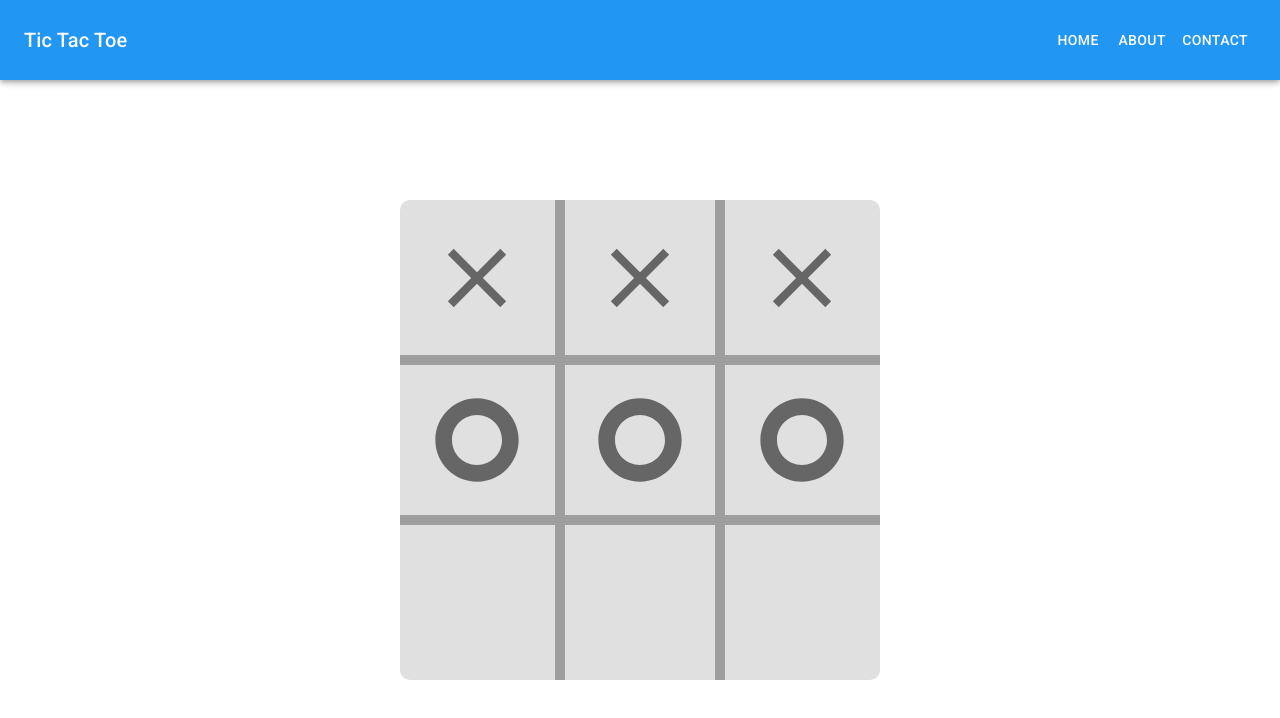
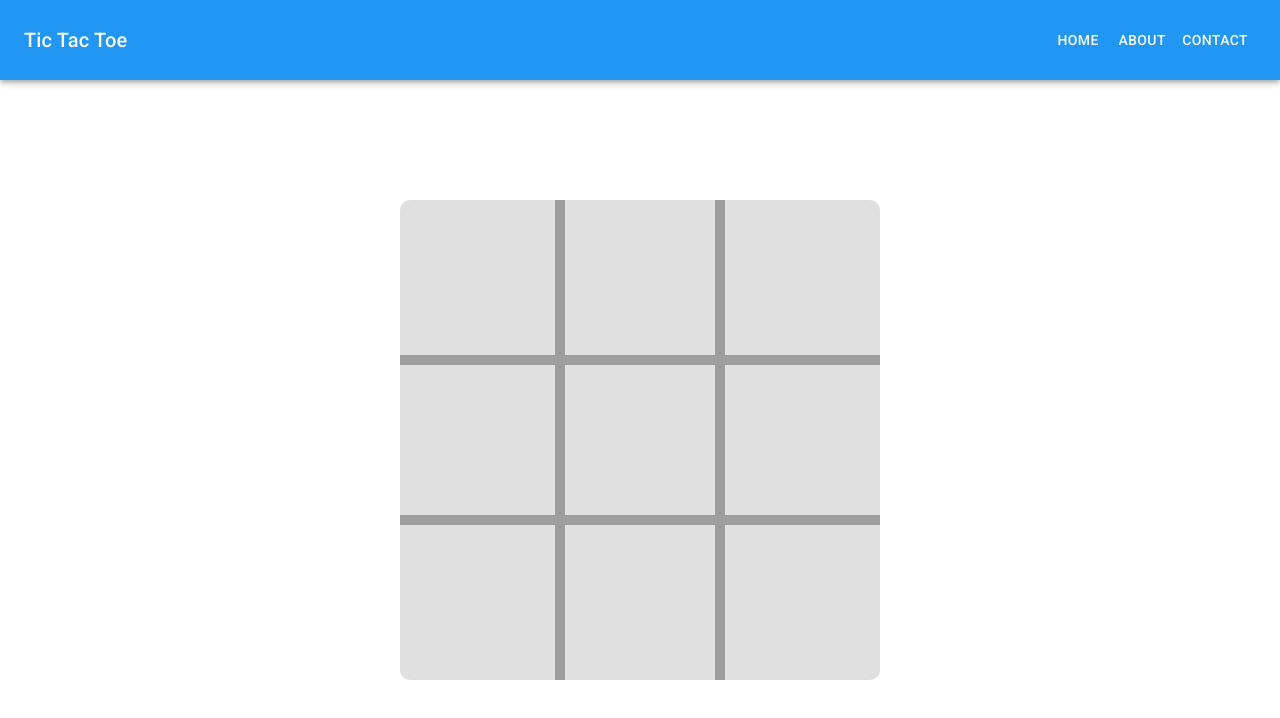
Before and after one commit to dah06a/tic-tac-toe, a React (Create React App) app: page / in a window 1280 px wide. Shown: the top 718 px of the page. Built offline with nearby package versions, Linux system fonts and the light colour scheme.

Commit message:
Added slice redux state and actions/reducers for basic play action

```diff
--- a/src/App.tsx
+++ b/src/App.tsx
@@ -1,6 +1,6 @@
 import Navbar from './features/navbar/Navbar';
 import GameContainer from './gameContainer/GameContainer';
-import Board from './features/board/Board';
+import Board from './features/game/Board';
 import './App.css';
 
 function App() {
--- a/src/app/store.ts
+++ b/src/app/store.ts
@@ -1,9 +1,11 @@
 import { configureStore, ThunkAction, Action } from '@reduxjs/toolkit';
 import counterReducer from '../features/counter/counterSlice';
+import gameReducer from '../features/game/gameSlice';
 
 export const store = configureStore({
   reducer: {
     counter: counterReducer,
+    game: gameReducer,
   },
 });
 
--- a/src/features/board/Board.tsx
+++ b/src/features/game/Board.tsx
@@ -1,6 +1,9 @@
 import Grid from '@mui/material/Grid';
 
 import Square from './Square';
+import { useAppSelector } from '../../app/hooks';
+import { selectGameData } from './gameSlice';
+
 import { mainTheme } from '../../themes/mainTheme';
 
 
@@ -21,33 +24,39 @@ const styles = {
 export default function Board() {
 
 	const tempSquares: number[] = [0, 1, 2, 3, 4, 5, 6, 7, 8];
+	const gameData = useAppSelector(selectGameData);
+	const row1Data = gameData.slice(0, 3);
+	const row2Data = gameData.slice(3, 6);
+	const row3Data = gameData.slice(6);
+
+	console.log(gameData);
 
 	return (
 		<Grid container sx={styles.board}>
 			<Grid container item sx={styles.row}>
-				{tempSquares.slice(0, 3).map(item => (
+				{row1Data.map((val, idx) => (
 					<Square
-					key={item}
-					status='X'
-					pos={item}
+					key={idx}
+					status={val}
+					pos={idx}
 				/>
 				))}
 			</Grid>
 			<Grid container item sx={styles.row}>
-			{tempSquares.slice(3, 6).map(item => (
+			{row2Data.map((val, idx) => (
 					<Square
-					key={item}
-					status='O'
-					pos={item}
+					key={idx}
+					status={val}
+					pos={idx+3}
 				/>
 				))}
 			</Grid>
 			<Grid container item sx={styles.row}>
-				{tempSquares.slice(6).map(item => (
-						<Square
-						key={item}
-						status={null}
-						pos={item}
+				{row3Data.map((val, idx) => (
+					<Square
+					key={idx}
+					status={val}
+					pos={idx+6}
 					/>
 				))}
 			</Grid>
--- a/src/features/board/Square.tsx
+++ b/src/features/game/Square.tsx
@@ -4,6 +4,9 @@ import Grid from '@mui/material/Grid';
 import IconButton from '@mui/material/IconButton';
 import Close from '@mui/icons-material/Close';
 import TripOrigin from '@mui/icons-material/TripOrigin';
+
+import { useAppDispatch } from '../../app/hooks';
+import { takeTurn } from './gameSlice';
 
 import { mainTheme } from '../../themes/mainTheme';
 
@@ -14,8 +17,17 @@ type SquareProps = {
 
 export default function Square(props: SquareProps) {
     const { status, pos } = props;
+    const dispatch = useAppDispatch();
+
+    function handleTurn() {
+        console.log(pos);
+        dispatch(takeTurn({
+            pos: pos,
+            val: 'X',
+        }));
+    }
+
     const gridColor = mainTheme.palette.grey[500];
-
     const styles = {
         square: {
             width: '100%',
@@ -49,7 +61,7 @@ export default function Square(props: SquareProps) {
 
     return (
         <Grid item xs={4} sx={styles.square}>
-            <IconButton size='large' sx={styles.iconBtn}>
+            <IconButton size='large' sx={styles.iconBtn} onClick={handleTurn}>
                 {icon}
             </IconButton>
         </Grid>
--- /dev/null
+++ b/src/features/game/gameSlice.ts
@@ -0,0 +1,24 @@
+import { createSlice, PayloadAction } from '@reduxjs/toolkit';
+import { RootState } from '../../app/store';
+
+type GameState = { gameData: ('X' | 'O' | null)[] }
+
+const initialState: GameState = {
+    gameData: [null, null, null, null, null, null, null, null, null]
+};
+
+export const gameSlice = createSlice({
+  name: 'game',
+  initialState,
+  reducers: {
+    takeTurn: (state, action: PayloadAction<{pos: number, val: 'X' | 'O' | null}>) => {
+      state.gameData[action.payload.pos] = action.payload.val;
+    },
+  },
+});
+
+export const { takeTurn } = gameSlice.actions;
+
+export const selectGameData = (state: RootState) => state.game.gameData;
+
+export default gameSlice.reducer;
```
